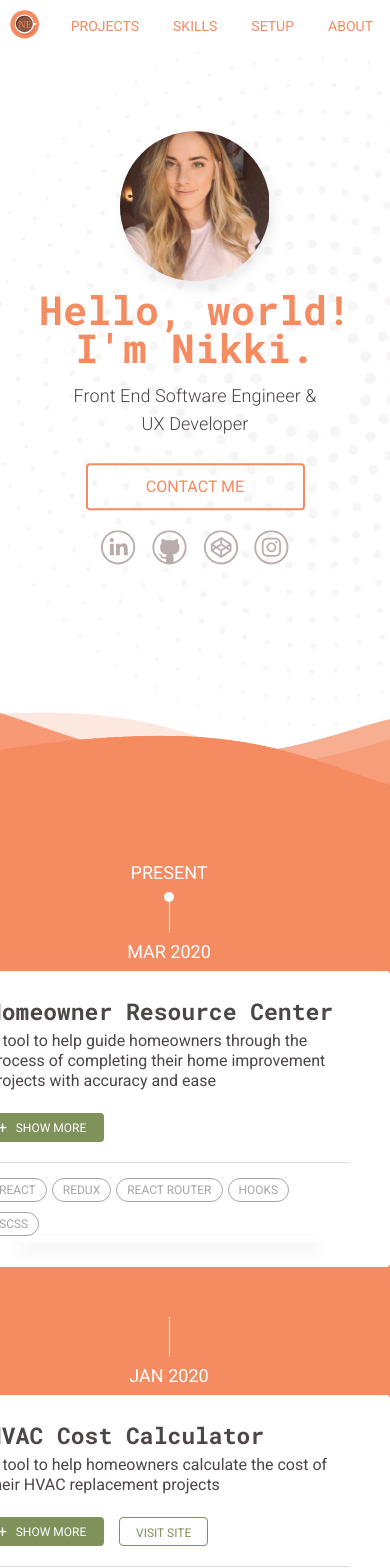
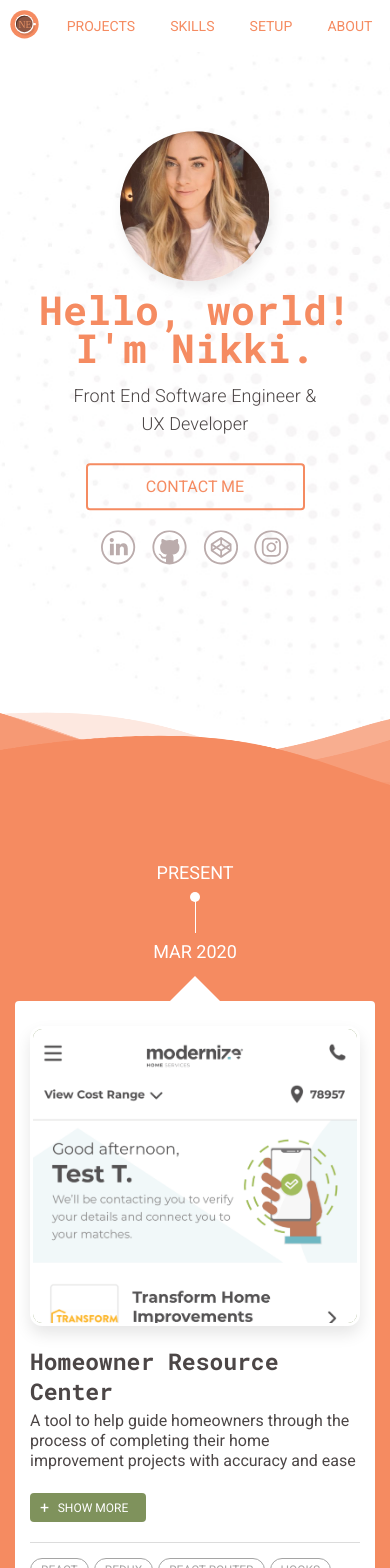
Before and after one commit to nikkieverett/portfolio, a React (Create React App) app: page / in a window 390 px wide. Shown: the top 1568 px of the page. Built offline with nearby package versions, Linux system fonts and the light colour scheme.

Commit message:
Adds mobile styling for project sections

```diff
--- a/src/components/App.js
+++ b/src/components/App.js
@@ -48,7 +48,7 @@ function App() {
         <Setup />
         <About />
         <Contact />
-        {isFixed && <button onClick={scrollToTop} className="scrolltop"><i class="bi bi-chevron-up"></i></button>}
+        {isFixed && <button onClick={scrollToTop} className="scrolltop"><i className="bi bi-chevron-up"></i></button>}
       </Suspense>
     </div>
   )
--- a/src/components/ProjectCard.js
+++ b/src/components/ProjectCard.js
@@ -20,7 +20,7 @@ const ProjectCard = (project) => {
 
       timeline
         .add({
-          targets: `[data-card-image=${id}-image]`,
+          targets: `${window.innerWidth > 768 ? '[data-card-image=${id}-image]' : ''}`,
           scale: 1
         })
         .add(
@@ -36,10 +36,17 @@ const ProjectCard = (project) => {
           100
         )
     } else {
+      if (window.innerWidth > 768) {
         cardRef.current.scrollIntoView({
           behavior: 'smooth',
           block: 'center'
         })
+      } else {
+        $descriptionContainer.current.scrollIntoView({
+          behavior: 'smooth',
+          block: 'center'
+        })
+      }
 
       anime({
         targets: `[data-text-container=${id}-text]`,
@@ -47,10 +54,12 @@ const ProjectCard = (project) => {
         opacity: 1
       })
 
+      if (window.innerWidth > 768) {
         anime({
           targets: `[data-card-image=${id}-image]`,
           scale: 1.2
         })
+      }
     }
 
     setDescriptionVisible(!descriptionVisible)
--- a/src/components/sections/Hero.js
+++ b/src/components/sections/Hero.js
@@ -12,7 +12,7 @@ const Hero = () => {
   return (
     <div className="hero section section-fixed">
       <div className="container">
-        <div className="row flex-column-reverse">
+        <div className="row">
           <div className="col-md-12 col-lg-6">
             <div className="hero__content">
               <div className="hero__title">
--- a/src/styles/_header.scss
+++ b/src/styles/_header.scss
@@ -35,10 +35,6 @@
       & + .link {
         margin-left: 40px;
       }
-
-      &:last-child {
-        display: none;
-      }
     }
   }
 
@@ -52,15 +48,16 @@
 @media only screen and (max-width: 768px) {
   .header {
     background-color: white;
+    padding-top: 10px;
 
     .container {
       display: flex;
     }
 
     &__logo {
-      width: 30px;
-      height: 30px;
-      margin-left: 10px;
+      width: 40px;
+      height: 40px;
+      margin-left: 20px;
     }
 
     &__links {
@@ -69,7 +66,6 @@
       margin-left: 15px;
 
       .link {
-        padding: 0;
         font-size: 14px;
 
         & + .link {
@@ -79,3 +75,26 @@
     }
   }
 }
+
+// Tablet and smaller
+@media only screen and (max-width: 600px) {
+  .header {
+    &__logo {
+      width: 30px;
+      height: 30px;
+      margin-left: 10px;
+    }
+
+    &__links {
+      margin-left: 10px;
+
+      .link {
+        padding: 0;
+
+        &:last-child {
+          display: none;
+        }
+      }
+    }
+  }
+}
--- a/src/styles/_hero.scss
+++ b/src/styles/_hero.scss
@@ -126,6 +126,10 @@
   .hero {
     margin: 5px auto;
 
+    .row {
+      flex-direction: column-reverse;
+    }
+
     &__content {
       position: relative;
       right: unset;
--- a/src/styles/_projects.scss
+++ b/src/styles/_projects.scss
@@ -5,6 +5,7 @@
 
   &__container {
     font-size: 20px;
+    max-width: 100vw;
   }
 
   &__btn {
@@ -229,5 +230,40 @@
 @media only screen and (max-width: 768px) {
   .projects {
     margin-top: -50px;
+    width: 100vw;
+
+    .project {
+      &.row {
+        margin: 0;
+      }
+
+      &__card {
+        padding: 25px 0;
+
+        &::before {
+          top: -40px;
+          left: 50%;
+          margin-left: -15px;
+          transform: rotate(90deg);
+        }
+
+        &-image {
+          height: 300px;
+          width: 100%;
+          margin-bottom: 20px;
+        }
+
+        &.row {
+          flex-direction: column-reverse;
+          margin: 30px 0 0;
+        }
+      }
+
+      &:last-child {
+        .project__timeline {
+          display: none;
+        }
+      }
+    }
   }
 }
```
Lines whose indentation alone changed are shown as unchanged.
